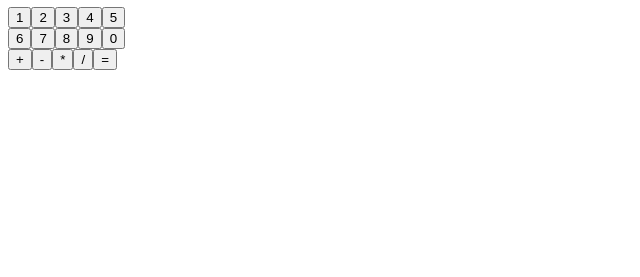
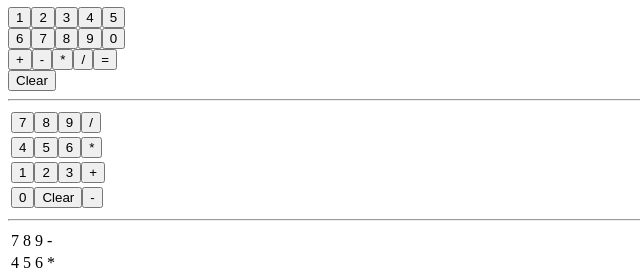
Before and after one commit to ngenter/NgCalc, an Angular app: page / in a window 1280 px wide. Shown: the part 673-950 px from the top of the page, without its empty margins (0-640 px from the left). Before the commit the page ends 800 px from the top, so only its background shows below. Built offline with nearby package versions, Linux system fonts and the light colour scheme.

Commit message:
added additional components to test moving the buttons to look more like a calc

```diff
--- a/src/app/advcalc.component.html
+++ b/src/app/advcalc.component.html
@@ -27,6 +27,9 @@
   <button (click)="multiply()">*</button>
   <button (click)="divide()">/</button>
   <button (click)="doMath()">=</button>
+    <br>
+  <button (click)="clear()">Clear</button>
+
 </div>
 
 
--- a/src/app/advcalc.component.ts
+++ b/src/app/advcalc.component.ts
@@ -77,4 +77,14 @@ export class AdvCalcComponent {
         break;
     }
   }
+
+  clear(){
+    this.setFirstNumber = null;
+    this.setSecondNumber = null;
+    this.inputNumber = null;
+    this.answer = null;
+
+  }
+
+
 }
--- a/src/app/app.component.html
+++ b/src/app/app.component.html
@@ -9,3 +9,7 @@
 <hr>
 
 <advcalc></advcalc>
+
+<hr>
+
+<test></test>
--- a/src/app/app.module.ts
+++ b/src/app/app.module.ts
@@ -6,11 +6,12 @@ import { HttpModule } from '@angular/http';
 import { AppComponent } from './app.component';
 import { CalcComponent } from './calc.component';
 import { AdvCalcComponent } from './advcalc.component';
+import { TestComponent} from './test.component';
 
 
 @NgModule({
   declarations: [
-    AppComponent, CalcComponent, AdvCalcComponent,
+    AppComponent, CalcComponent, AdvCalcComponent, TestComponent,
   ],
   imports: [
     BrowserModule,
--- /dev/null
+++ b/src/app/test.component.html
@@ -0,0 +1,61 @@
+<table>
+
+
+    <tr>
+      <td>
+        <button>7</button>
+        <button>8</button>
+        <button>9</button>
+        <button>/</button>
+      </td>
+    </tr>
+
+    <tr>
+      <td>
+        <button>4</button>
+        <button>5</button>
+        <button>6</button>
+        <button>*</button>
+      </td>
+    </tr>
+
+    <tr>
+      <td>
+        <button>1</button>
+        <button>2</button>
+        <button>3</button>
+        <button>+</button>
+      </td>
+    </tr>
+
+    <tr>
+      <td>
+    <button>0</button>
+    <button>Clear </button>
+    <button>-</button>
+      </td>
+    </tr>
+
+</table>
+
+<hr>
+
+<table>
+  <tr>
+    <td>7</td>
+    <td>8</td>
+    <td>9</td>
+    <td>-</td>
+  </tr>
+  <tr>
+    <td>4</td>
+    <td>5</td>
+    <td>6</td>
+    <td>*</td>
+  </tr>
+  <tr>
+    <td>1</td>
+    <td>2</td>
+    <td>3</td>
+    <td>+</td>
+  </tr>
```
Also changed, not shown: src/app/test.component.ts (added, +10 -0 lines).
